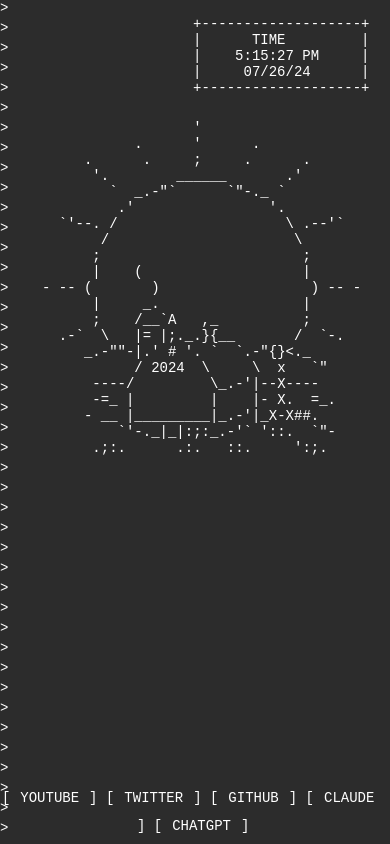
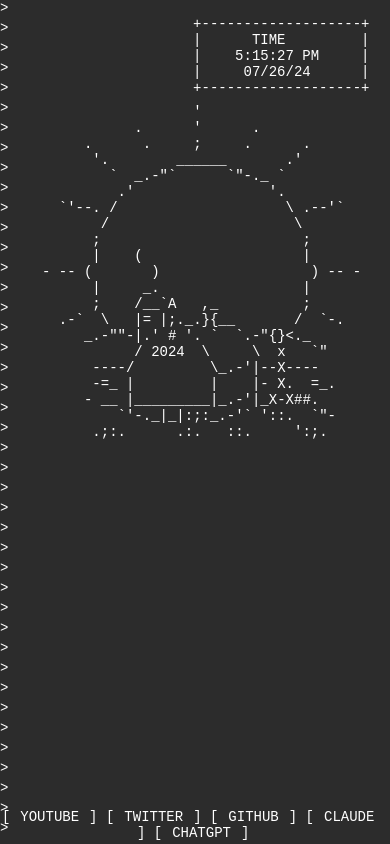
Before and after one commit to TFirst99/tfirst, a plain HTML site: page index.html in a window 390 px wide. Drawn offline with Linux system fonts and the light colour scheme.

Commit message:
sizing changes and removed shortcuts on small screens.

```diff
--- a/index.html
+++ b/index.html
@@ -18,31 +18,31 @@
         #terminal {
             display: grid;
             grid-template-columns: repeat(auto-fill, 16.8px);
-            grid-template-rows: repeat(auto-fill, 28px);
+            grid-template-rows: repeat(auto-fill, 16.5px);
             height: 100vh;
             width: 100vw;
             box-sizing: border-box;
         }
         #weather {
-            grid-column: 3 / span 10;
+            grid-column: 3 / span 11;
             grid-row: 1 / span 6;
             white-space: pre;
         }
         #time {
-            grid-column: -12 / span 10;
+            grid-column: -13 / span 11;
             grid-row: 1 / span 6;
             white-space: pre;
             justify-self: end;
         }
         #weather-art {
             grid-column: 11 / -11;
-            grid-row: 6 / span 10;
+            grid-row: 6 / span 22;
             white-space: pre;
             place-self: center;
         }
         .shortcuts {
             grid-column: 1 / -1;
-            grid-row: -3 / span 2;
+            grid-row: -3 / span 1;
             display: flex;
             justify-content: center;
             align-items: center;
@@ -81,7 +81,7 @@
                 display: none;
             }
             .shortcuts {
-                margin-top: 10px;
+                display: none;
             }
         }
     </style>
```
